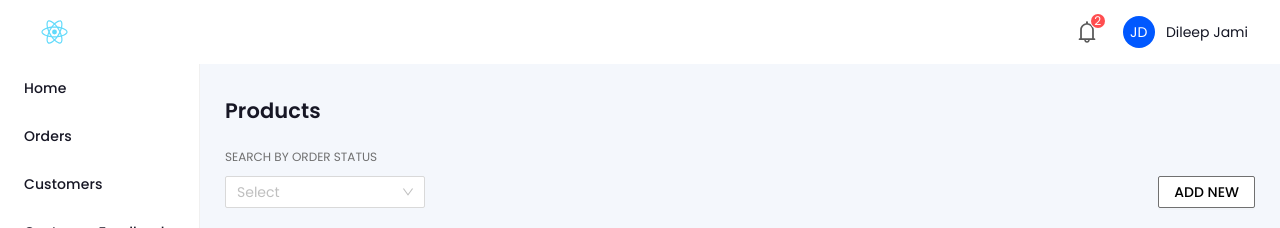
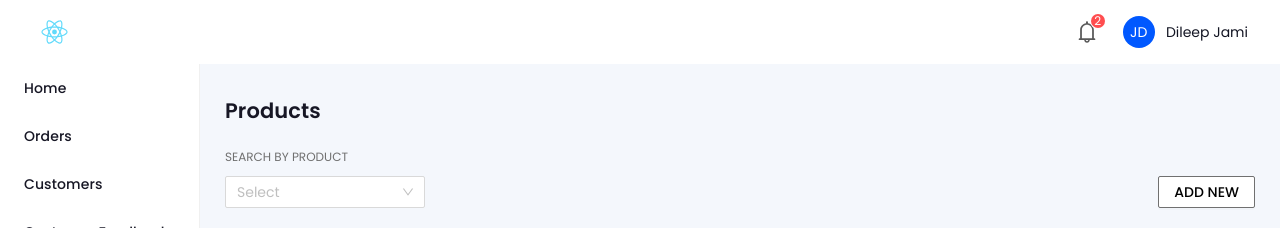
Before and after one commit to sponaka/alakarte-cms-ui, a React (Create React App) app: page /products in a window 1280 px wide. Shown: the top 228 px of the page. Built offline with nearby package versions, Linux system fonts and the light colour scheme.

Commit message:
:speech_balloon: refactor(products): corrected the product name filter

```diff
--- a/src/components/products/Products.js
+++ b/src/components/products/Products.js
@@ -38,7 +38,7 @@ const Products = () => {
             <h1 className='page-title'>Products</h1>
             <div className='add-filter'>
                 <div className='product-name'>
-                    <div className='filter-name'>SEARCH BY ORDER STATUS</div>
+                    <div className='filter-name'>SEARCH BY PRODUCT</div>
                     <Select
                         allowClear
                         style={{width: 200}}
```
